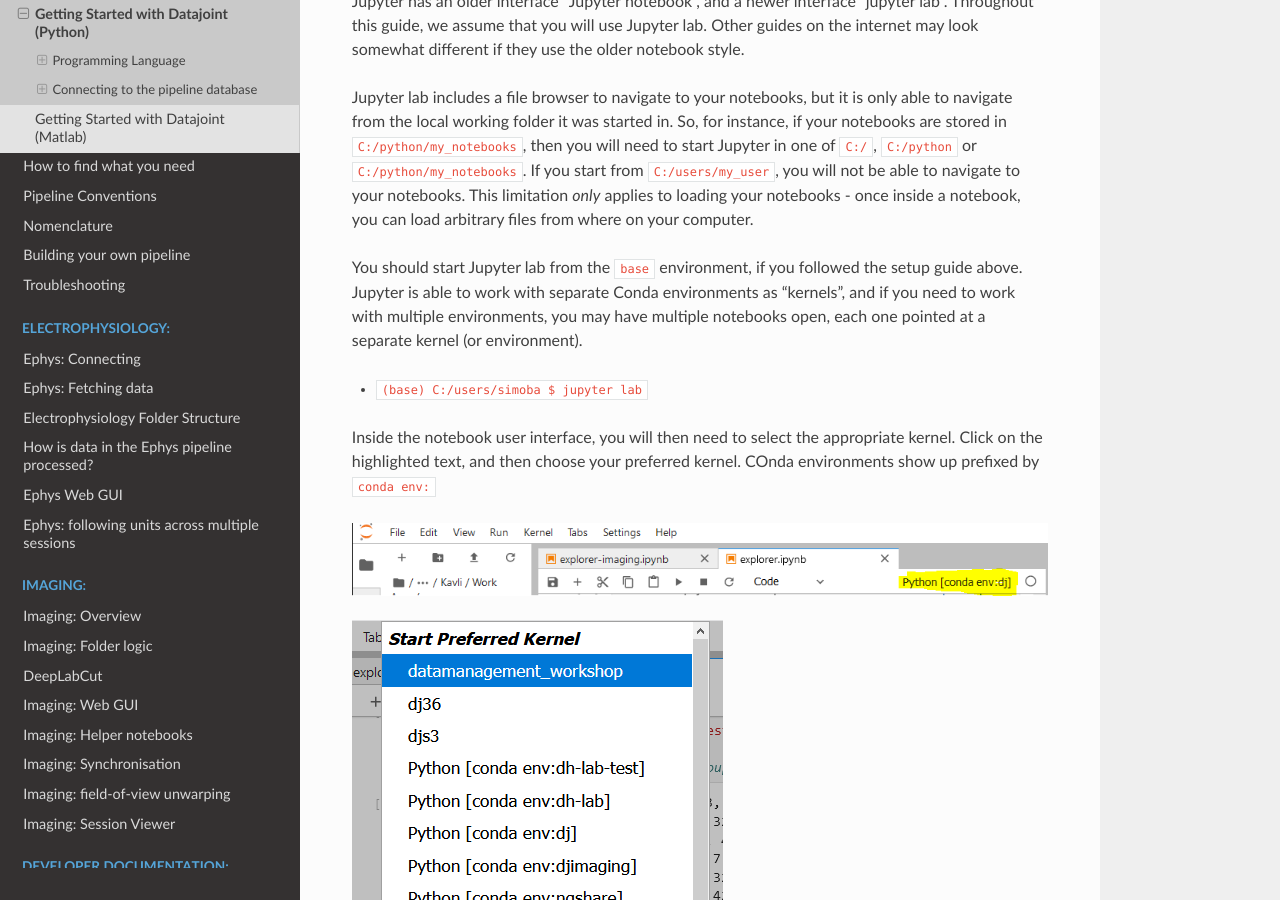
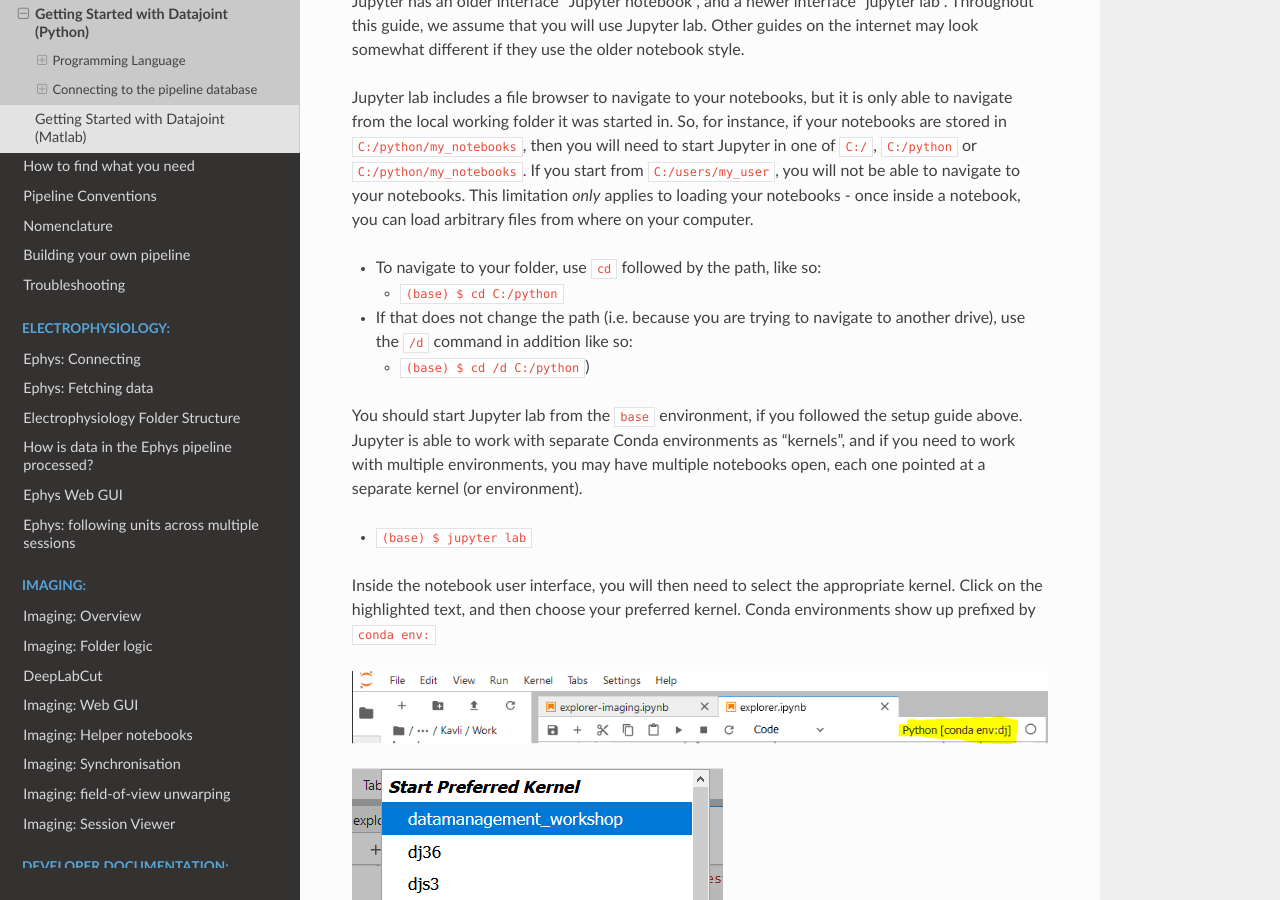
Before and after one commit to kavli-ntnu/dj-docs, a Sphinx documentation site: the page built from docs/common/getting_started/python.md, in a window 1280 px wide and 900 px high, scrolled down 3808 px. Built offline with Sphinx 7.4.7 and the Read the Docs theme 2.0.0, drawn with Linux system fonts in a browser that asks for light colours; some of the changed text lies outside the part shown.

Commit message:
Update python.md

````diff
--- a/docs/common/getting_started/python.md
+++ b/docs/common/getting_started/python.md
@@ -131,7 +131,6 @@
 ```
 
 
-
 ##### Working with Jupyter lab
 
 Jupyter lab is a popular interactive tool for working with Python.
@@ -141,12 +140,17 @@
 Jupyter has an older interface "Jupyter notebook", and a newer interface "jupyter lab". Throughout this guide, we assume that you will use Jupyter lab. Other guides on the internet may look somewhat different if they use the older notebook style.
 
 Jupyter lab includes a file browser to navigate to your notebooks, but it is only able to navigate from the local working folder it was started in. So, for instance, if your notebooks are stored in `C:/python/my_notebooks`, then you will need to start Jupyter in one of `C:/`, `C:/python` or `C:/python/my_notebooks`. If you start from `C:/users/my_user`, you will not be able to navigate to your notebooks. This limitation _only_ applies to loading your notebooks - once inside a notebook, you can load arbitrary files from where on your computer.
+* To navigate to your folder, use `cd` followed by the path, like so:
+  * `(base) $ cd C:/python`
+
+* If that does not change the path (i.e. because you are trying to navigate to another drive), use the `/d` command in addition like so:
+  * `(base) $ cd /d C:/python`)
 
 You should start Jupyter lab from the `base` environment, if you followed the setup guide above. Jupyter is able to work with separate Conda environments as "kernels", and if you need to work with multiple environments, you may have multiple notebooks open, each one pointed at a separate kernel (or environment).
 
-* `(base) C:/users/simoba $ jupyter lab`
+* `(base) $ jupyter lab`
 
-Inside the notebook user interface, you will then need to select the appropriate kernel. Click on the highlighted text, and then choose your preferred kernel. COnda environments show up prefixed by `conda env:`
+Inside the notebook user interface, you will then need to select the appropriate kernel. Click on the highlighted text, and then choose your preferred kernel. Conda environments show up prefixed by `conda env:`
 
 ![](../../_static/common/jupyter_kernels_1.png)
 
@@ -192,6 +196,8 @@
 ephys.UnitSpikeTimes()
 ```
 
+To exit jupyter lab, close the browser window and use `ctrl+c` in the Anaconda prompt window
+
 
 #### GUI for imaging users
 
````
